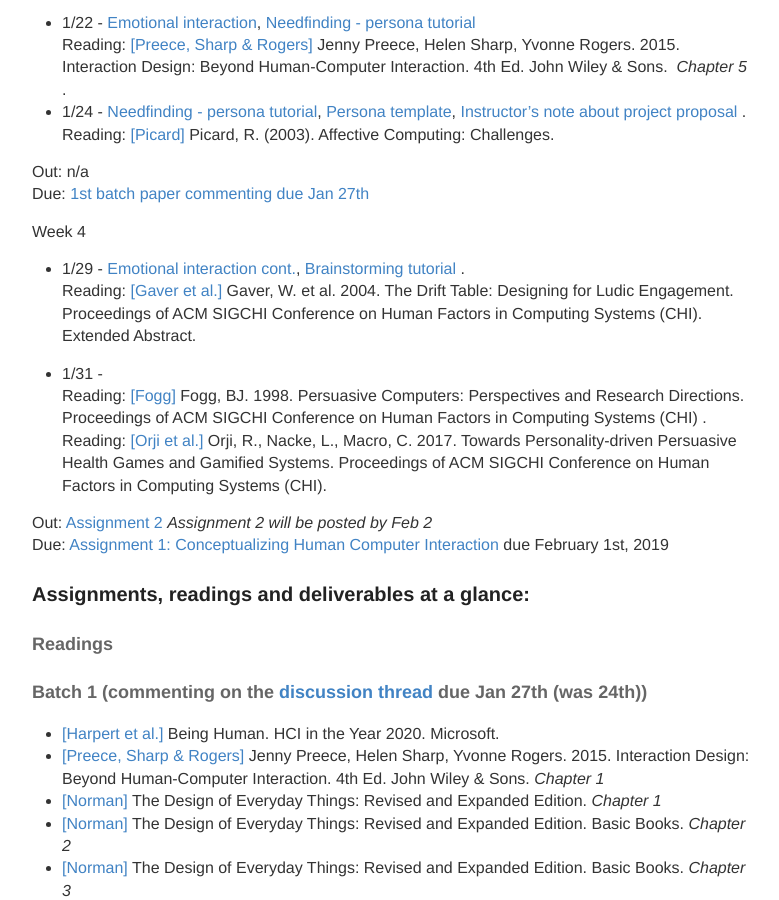
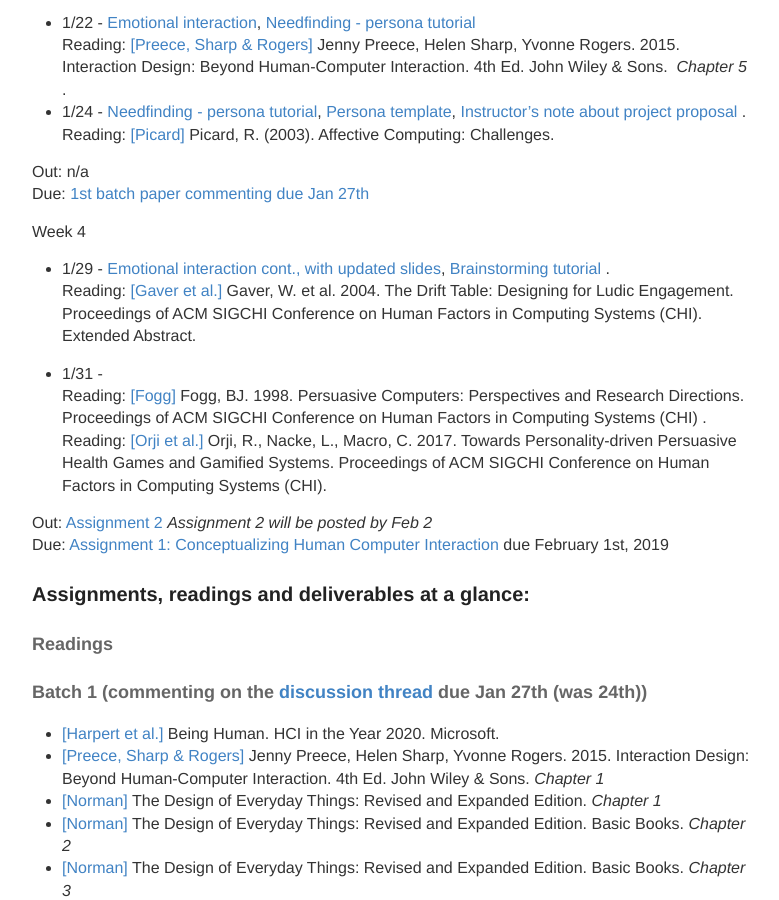
Before and after one commit to hciwang/hciwang.github.io, a Jekyll site: the page built from _posts/2018-3-25-lectures.md, in a window 1280 px wide and 900 px high, scrolled down 985 px. Shown: the whole window, without its empty margins (248-1027 px from the left). Built offline with Jekyll 4.4.1, drawn with Linux system fonts in a browser that asks for light colours.

Commit message:
Update 2018-3-25-lectures.md

```diff
--- a/_posts/2018-3-25-lectures.md
+++ b/_posts/2018-3-25-lectures.md
@@ -41,7 +41,7 @@ Due: [1st batch paper commenting due Jan 27th](https://canvas.ucdavis.edu/course
 
 
 Week 4
-- 1/29 - [Emotional interaction cont.](https://canvas.ucdavis.edu/courses/293005/files/folder/Lecture?preview=5040416), [Brainstorming tutorial](https://canvas.ucdavis.edu/courses/293005/files/folder/Studio?preview=5104519) .
+- 1/29 - [Emotional interaction cont., with updated slides](https://canvas.ucdavis.edu/courses/293005/files/folder/Lecture?preview=5127104), [Brainstorming tutorial](https://canvas.ucdavis.edu/courses/293005/files/folder/Studio?preview=5104519) .
 Reading: [[Gaver et al.]](https://canvas.ucdavis.edu/courses/293005/files/folder/Reading?preview=5104539) Gaver, W. et al. 2004. The Drift Table: Designing for Ludic Engagement. Proceedings of ACM SIGCHI Conference on Human Factors in Computing Systems (CHI). Extended Abstract.
 
 - 1/31 -
```
